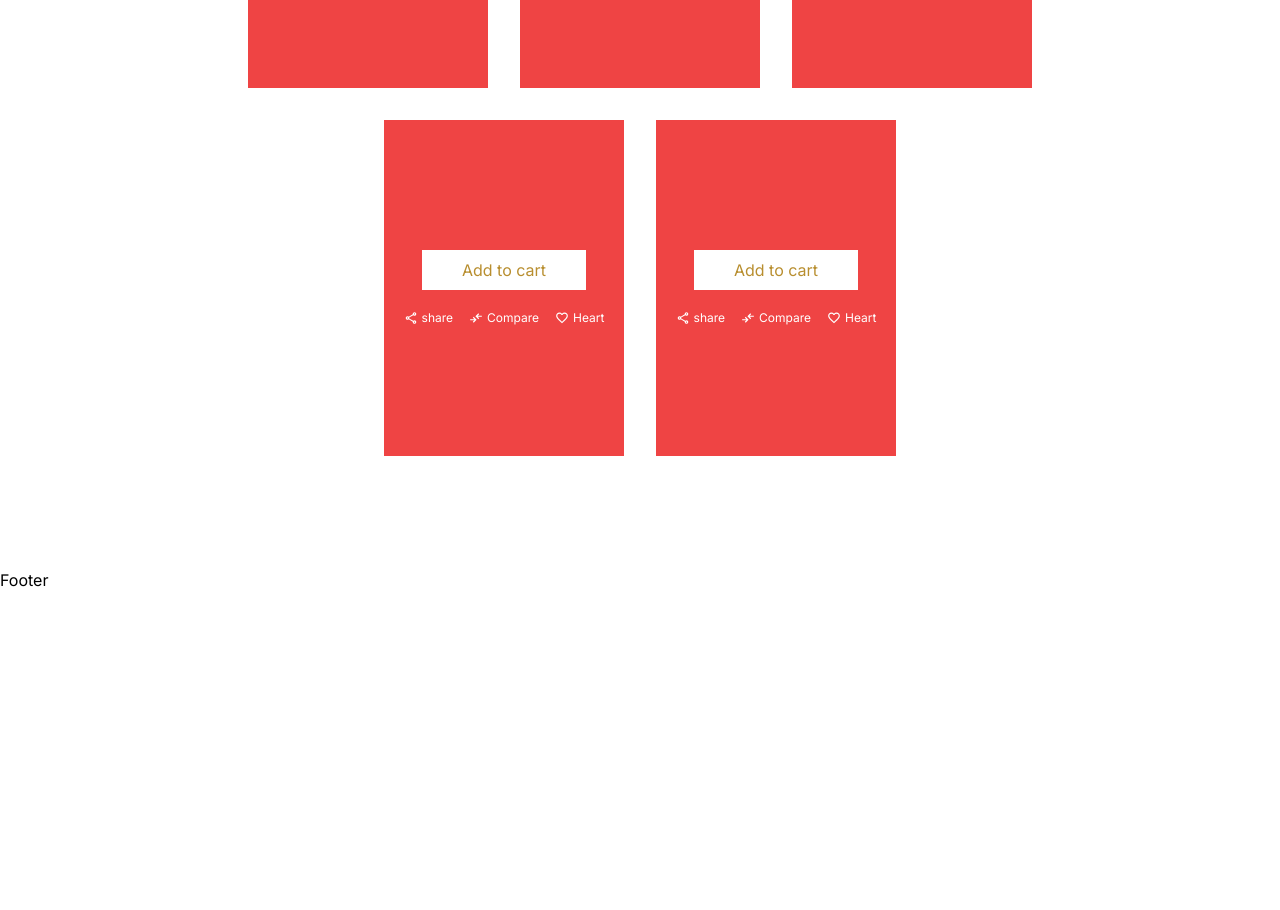
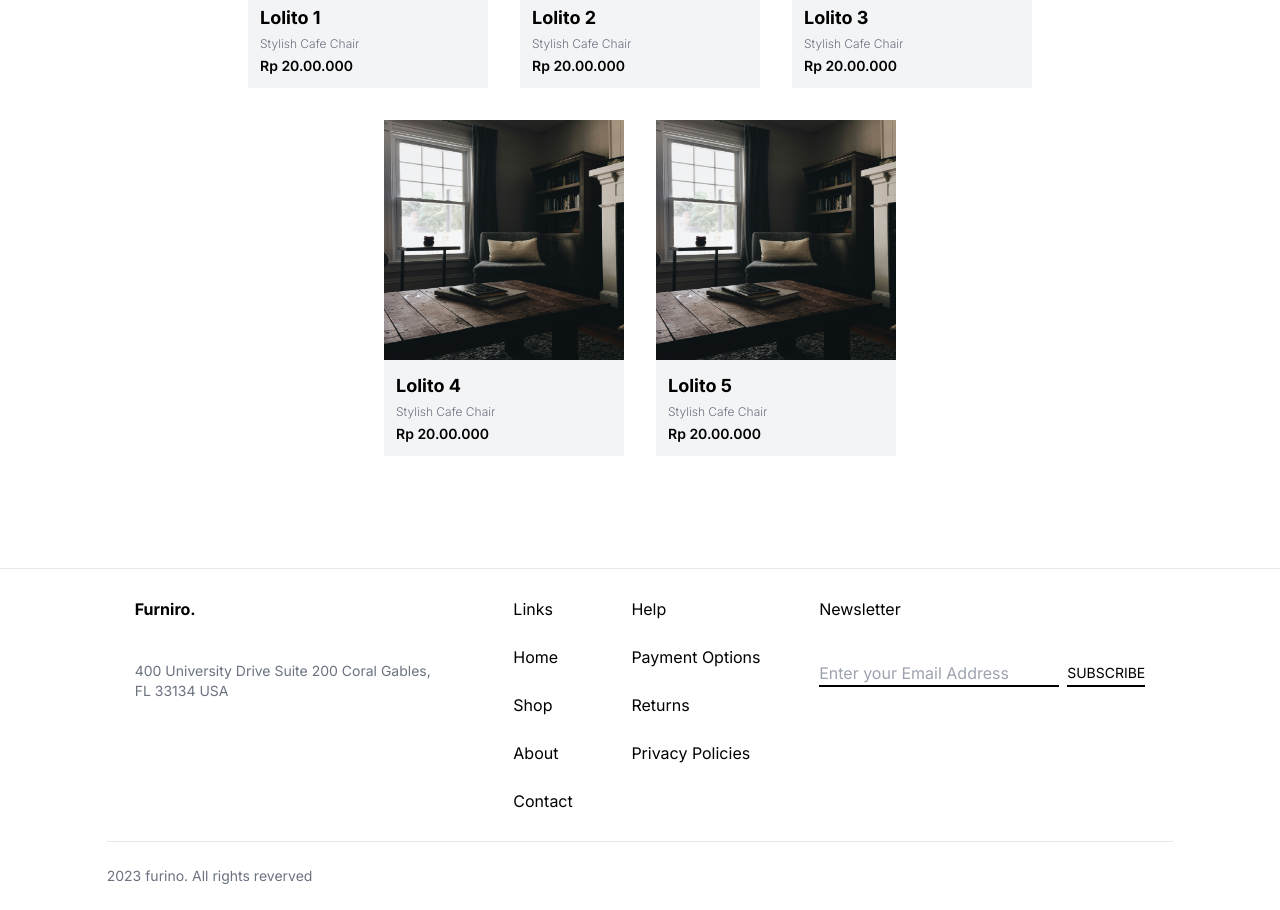
Before and after one commit to Abdullah-Ahmed1/Ecommerce-App-Nextjs, a Next.js app: page /home in a window 1280 px wide. Shown: the part 1620-2530 px from the top of the page. Before the commit the page ends 2212 px from the top, so only its background shows below. Built offline with nearby package versions, Linux system fonts and the light colour scheme.

Commit message:
footer added

```diff
--- a/src/app/home/page.tsx
+++ b/src/app/home/page.tsx
@@ -69,7 +69,7 @@ const Home = () => {
   return (
     <>
       <div className="h-screen">
-        <div className="flex flex-1 w-screen  relative h-4/5">
+        <div className="flex flex-1 relative h-4/5">
           <Image
             fill
             quality={100}
@@ -135,13 +135,16 @@ const Home = () => {
                           alt={"test"}
                         />
                       </div>
+                      {/* <div className="bg-red-500 w-12 h-12 text-white text-xs rounded-full absolute top-2 right-2 flex justify-center items-center">
+                        10%
+                      </div> */}
                       <div className="px-3 py-3 flex gap-1 flex-col">
                         <p className="font-bold text-lg">{item.name}</p>
                         <p className="font-light text-xs text-gray-500">Stylish Cafe Chair</p>
                         <p className="text-sm font-semibold">Rp 20.00.000</p>
                       </div>
                     </div>
-                    <div className="bg-red-500 absolute  transition duration-300 top-0 w-full h-full flex flex-col justify-center items-center">
+                    <div className="bg-stone-500 opacity-0 hover:opacity-100 bg-opacity-60 absolute transition duration-300 top-0 w-full h-full flex flex-col justify-center items-center">
                       <button
                         id="test1"
                         onClick={() => sendGTMEvent({ event: "buttonClickedyes", id: "test", productName: item.name })}
--- a/src/components/Footer.tsx
+++ b/src/components/Footer.tsx
@@ -1,9 +1,55 @@
-import React from 'react'
+import React from "react";
 
+const linkItems = ["Home", "Shop", "About", "Contact"];
+const HelpItems = ["Payment Options", "Returns", "Privacy Policies"];
 const Footer = () => {
   return (
-    <div>Footer</div>
-  )
-}
+    <div className="flex flex-col items-center  border-t border-gray-200">
+      <div className="bg-white flex  flex-row justify-between  w-5/6 p-7 border-b border-gray-200">
+        <div className="flex flex-col gap-y-10 ">
+          <p className="font-bold">Furniro.</p>
+          <div className="w-80 text-gray-500 text-sm">
+            400 University Drive Suite 200 Coral Gables,
+            <br /> FL 33134 USA
+          </div>
+        </div>
+        <div className="flex flex-col gap-6">
+          <p>Links</p>
+          <ul className="flex flex-col gap-6">
+            {linkItems.map((item, index) => {
+              return (
+                <li key={index} className="cursor-pointer">
+                  {item}
+                </li>
+              );
+            })}
+          </ul>
+        </div>
+        <div className="flex flex-col gap-6">
+          <p>Help</p>
+          <ul className="flex flex-col gap-6">
+            {HelpItems.map((item, index) => {
+              return (
+                <li key={index} className="cursor-pointer">
+                  {item}
+                </li>
+              );
+            })}
+          </ul>
+        </div>
+        <div className="flex flex-col gap-y-10 ">
+          <p>Newsletter</p>
+          <div className="flex gap-2">
+            <input type="text" placeholder="Enter your Email Address" className=" w-60 border-b-2  border-black focus:border-none" />
+            <button className="border-b-2  border-black text-sm">SUBSCRIBE</button>
+          </div>
+        </div>
+      </div>
+      <div className=" flex justify-start w-5/6 py-6">
+        <p className="text-gray-500 text-sm">2023 furino. All rights reverved</p>
+      </div>
+    </div>
+  );
+};
 
-export default Footer
+export default Footer;
```
